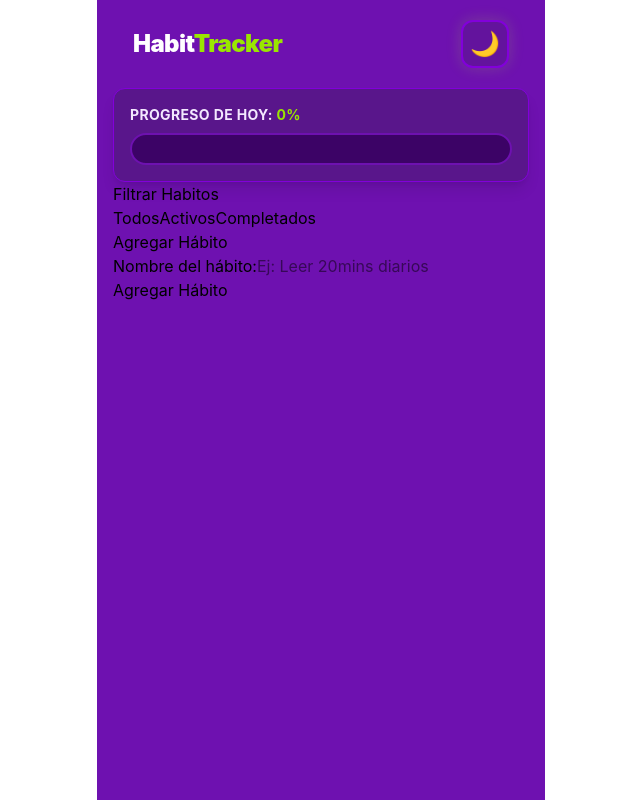
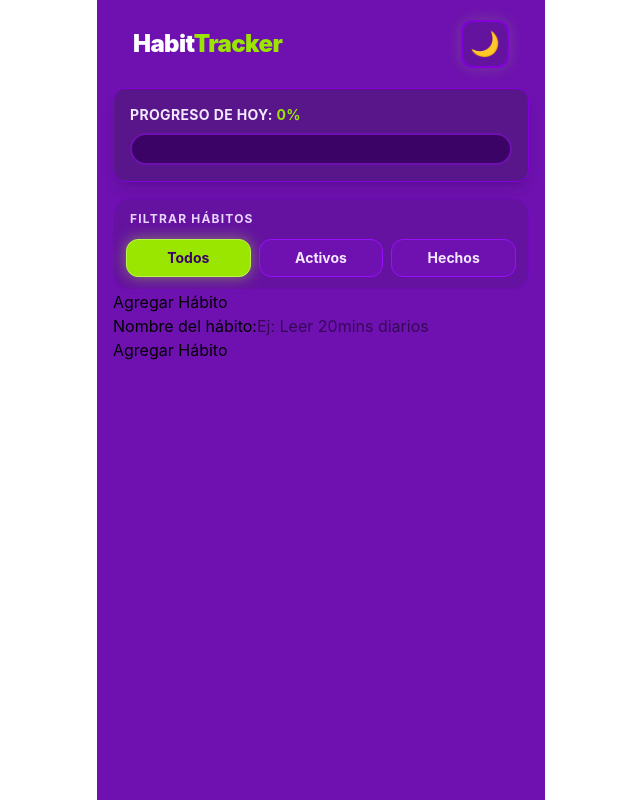
Before and after one commit to Abel-jmb/Habit-Tracker, a React (Vite) app: page / in a window 1280 px wide. Shown: the whole page, without its empty margins (319-959 px from the left). Built offline with nearby package versions, Linux system fonts and the light colour scheme.

Commit message:
feat(filter): add active state handling and styles to FilterBar

```diff
--- a/src/App.jsx
+++ b/src/App.jsx
@@ -17,6 +17,7 @@ function App() {
     deleteHabit,
     setFilter,
     filteredHabits,
+    filter,
     progress
   } = useHabits();
 
@@ -26,6 +27,7 @@ function App() {
       <ProgressBar progress={progress}/>
       <FilterBar
         setFilter={setFilter}
+        currentFilter={filter}
       />
       {filteredHabits.map((h) => (
         <HabitCard
--- a/src/components/FilterBar.jsx
+++ b/src/components/FilterBar.jsx
@@ -1,14 +1,41 @@
-const FilterBar = ({setFilter,}) => {
+const FilterBar = ({ setFilter, currentFilter }) => {
+  const getBtnStyles = (filterName) => {
+    const isActive = currentFilter === filterName;
+
+    return `flex-1 py-2 px-3 rounded-xl text-sm font-bold transition-all duration-300 active:scale-95 border
+      ${
+        isActive
+          ? "bg-lime-400 text-purple-950 border-lime-300 shadow-[0_0_15px_rgba(163,230,53,0.5)]"
+          : "bg-purple-800 text-purple-100 border-purple-600 hover:bg-purple-700"
+      }`;
+  };
+
   return (
-    <div>
-        <h2>Filtrar Habitos</h2>
-      <button onClick={() => setFilter("all")}>Todos</button>
+    <div className="bg-purple-900/40 p-3 rounded-2xl border border-purple-700/50">
+      <h2 className="text-purple-200 text-xs font-bold uppercase tracking-widest mb-3 ml-1">
+        Filtrar Hábitos
+      </h2>
 
-      <button onClick={() => setFilter("active")}>Activos</button>
+      <div className="flex gap-2">
+        <button
+          onClick={() => setFilter("all")}
+          className={getBtnStyles("all")}>
+          Todos
+        </button>
 
-      <button onClick={() => setFilter("done")}>Completados</button>
+        <button
+          onClick={() => setFilter("active")}
+          className={getBtnStyles("active")}>
+          Activos
+        </button>
+
+        <button
+          onClick={() => setFilter("done")}
+          className={getBtnStyles("done")}>
+          Hechos
+        </button>
+      </div>
     </div>
   );
 };
-
 export default FilterBar;
--- a/src/components/Header.jsx
+++ b/src/components/Header.jsx
@@ -6,8 +6,7 @@ const Header = () => {
   return (
     <header
       className={`
-      flex justify-between items-center p-5
-      ${themeClasses.bg}
+      flex justify-between items-center p-5 ${themeClasses.bg}
     `}>
       <h1 className="text-2xl font-black text-white tracking-tight">
         Habit<span className="text-lime-400">Tracker</span>
--- a/src/components/ProgressBar.jsx
+++ b/src/components/ProgressBar.jsx
@@ -1,6 +1,6 @@
 const ProgressBar = ({ progress }) => {
   return (
-    <div className="p-4 bg-purple-900 rounded-xl border border-purple-700 shadow-lg">
+    <div className="p-4 bg-purple-900 rounded-xl border border-purple-700 shadow-lg mb-4">
       <label
         htmlFor="habit-progress"
         className="block mb-2 text-purple-100 font-bold text-sm tracking-wide">
```
